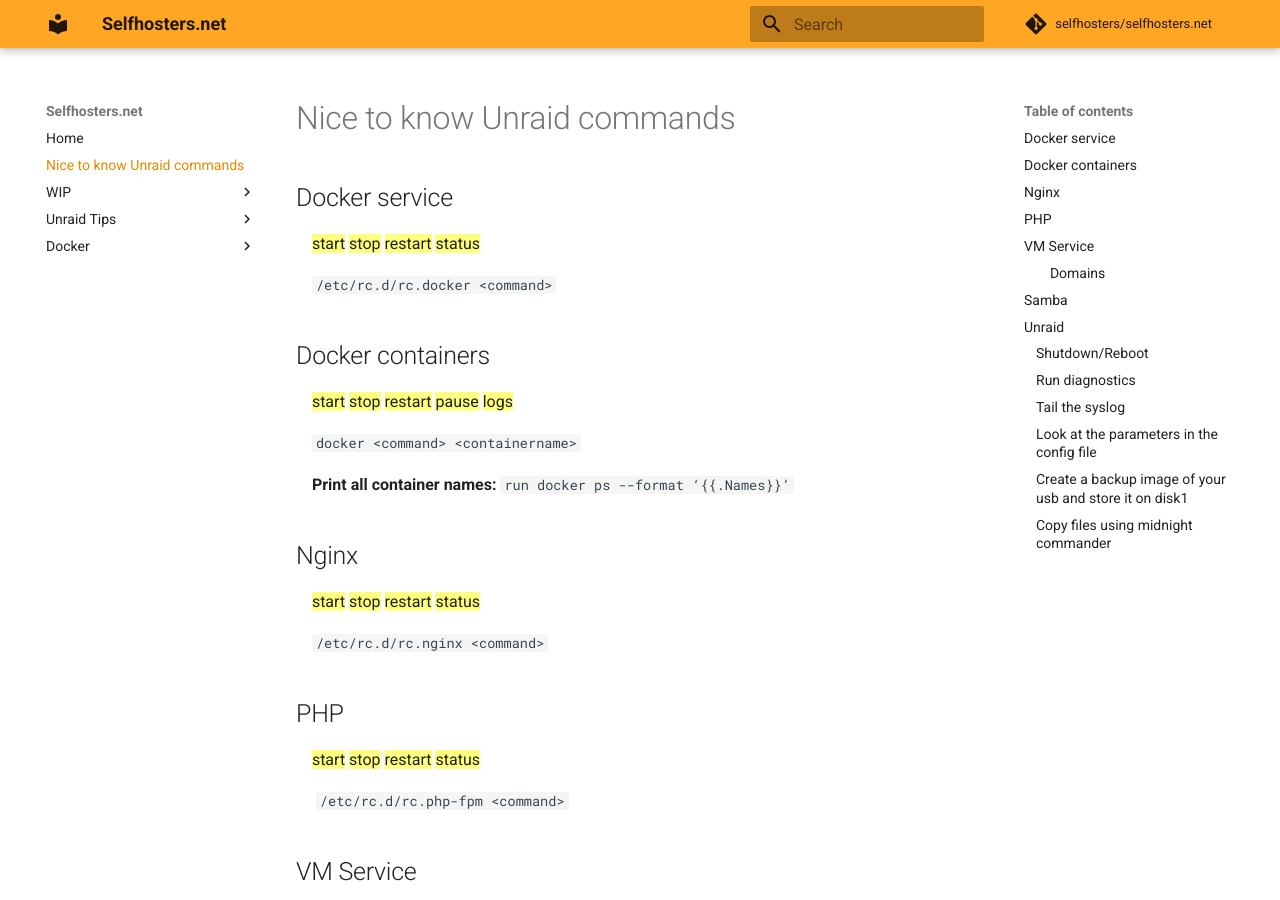
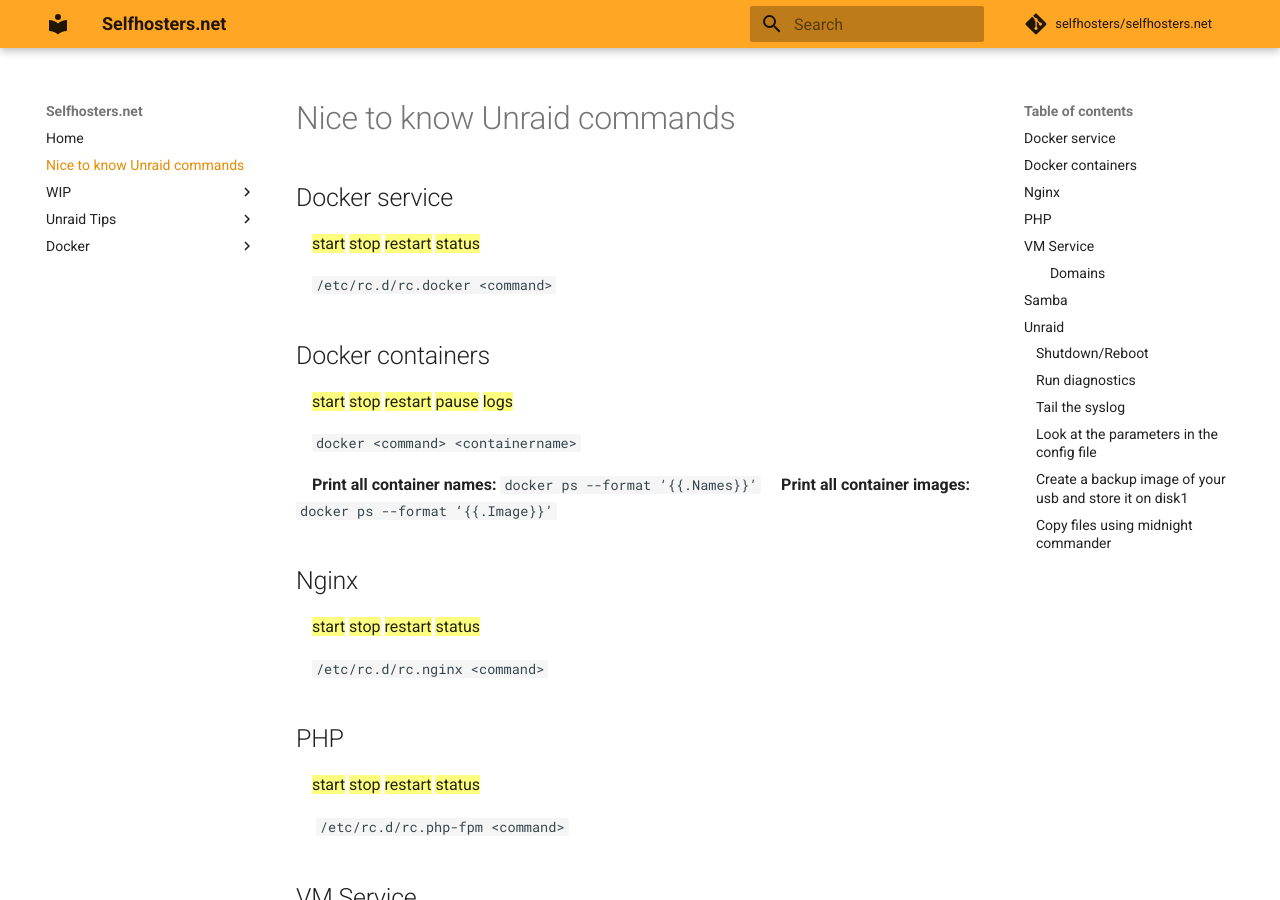
Before and after one commit to selfhosters/selfhosters.net, an MkDocs documentation site: the page built from docs/commands.md, in a window 1280 px wide and 900 px high. Built offline with MkDocs 1.6.1 and Material for MkDocs 9.7.7, drawn with Linux system fonts in a browser that asks for light colours; comment, search, counter and statistics services are not loaded.

Commit message:
fix container names, add images

```diff
--- a/docs/commands.md
+++ b/docs/commands.md
@@ -13,7 +13,8 @@
 
 &nbsp;&nbsp;&nbsp;&nbsp;`docker <command> <containername>`
 
-&nbsp;&nbsp;&nbsp;&nbsp;**Print all container names:** `run docker ps --format ‘{{.Names}}’`
+&nbsp;&nbsp;&nbsp;&nbsp;**Print all container names:** `docker ps --format ‘{{.Names}}’`
+&nbsp;&nbsp;&nbsp;&nbsp;**Print all container images:** `docker ps --format ‘{{.Image}}’`
 
 ## Nginx
 
```
